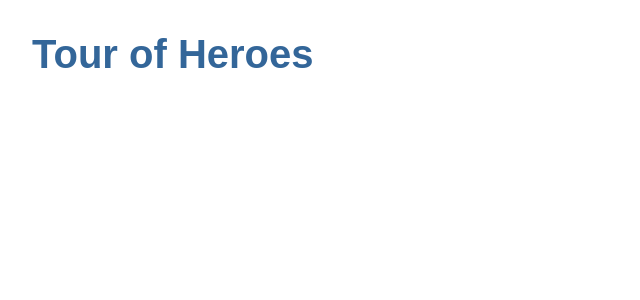
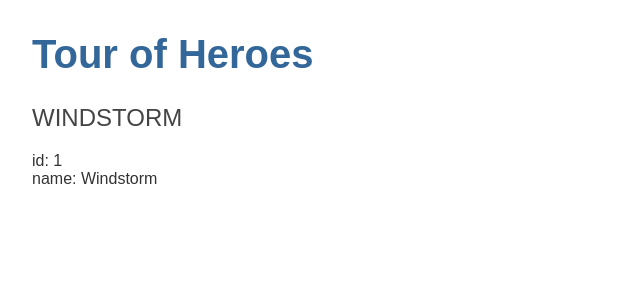
Before and after one commit to rfnkurle/heroes-app, an Angular app: page / in a window 1280 px wide. Shown: the top 300 px of the page, without its empty margins (0-640 px from the left). Built offline with nearby package versions, Linux system fonts and the light colour scheme.

Commit message:
added Hero object

```diff
--- a/src/app/app.component.html
+++ b/src/app/app.component.html
@@ -1 +1,2 @@
 <h1>{{title}}</h1>
+<app-heroes></app-heroes>
--- /dev/null
+++ b/src/app/hero.ts
@@ -0,0 +1,4 @@
+export class Hero {
+    id: number;
+    name: string;
+}
--- a/src/app/heroes/heroes.component.html
+++ b/src/app/heroes/heroes.component.html
@@ -1 +1,3 @@
-{{hero}}
+<h2>{{hero.name | uppercase}}</h2>
+<div><span>id: </span>{{hero.id}}</div>
+<div><span>name: </span>{{hero.name}}</div>
--- a/src/app/heroes/heroes.component.ts
+++ b/src/app/heroes/heroes.component.ts
@@ -1,5 +1,5 @@
 import { Component, OnInit } from '@angular/core';
-
+import { Hero } from '../hero';
 @Component({
   selector: 'app-heroes',
   templateUrl: './heroes.component.html',
@@ -7,7 +7,10 @@
 })
 export class HeroesComponent implements OnInit {
 
-  hero = 'Windstorm';
+  hero: Hero = {//grabs Hero class from import and sets it as hero property
+    id: 1,
+    name: 'Windstorm'
+  };
 
   constructor() { }
 
```
